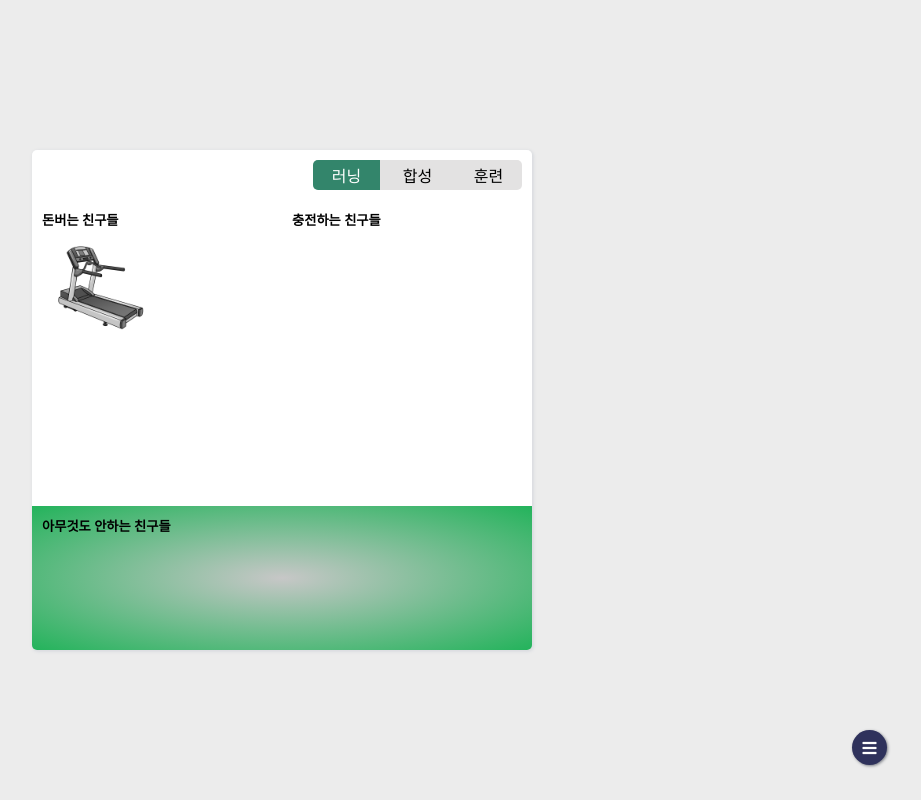
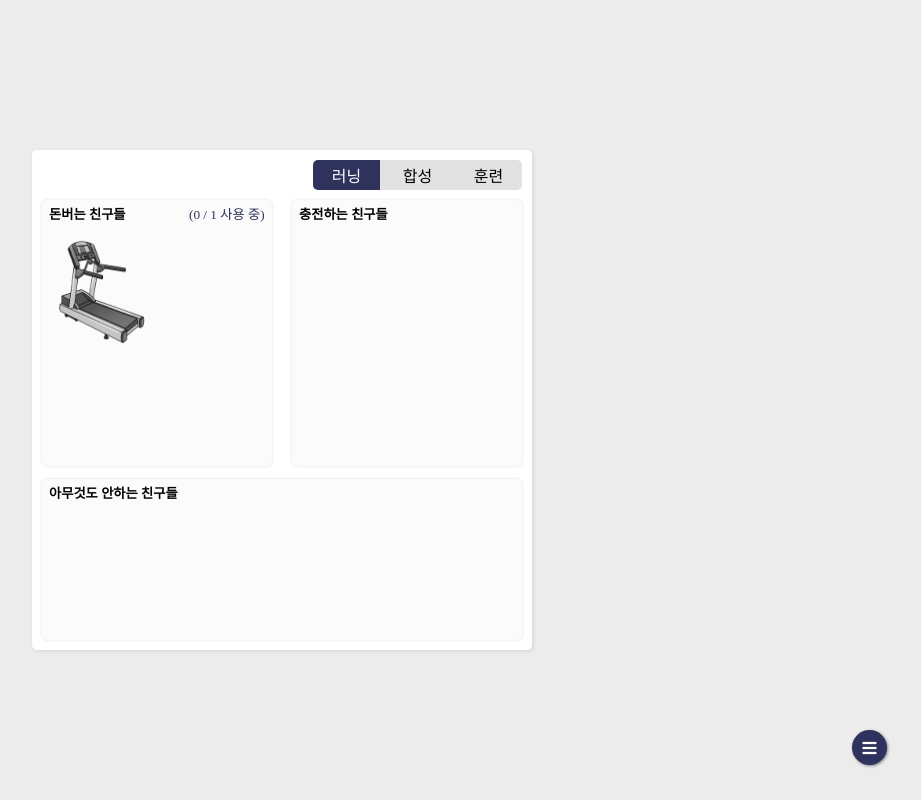
Before and after one commit to kyungeun-j/zzang_pika, a Flask app: page /pokemonRun in a window 1280 px wide. Shown: the whole page, without its empty margins (358-1279 px from the left). Run offline with Flask 2, Linux system fonts and the light colour scheme; the visitor is signed in with stand-in values (Sample User, id 1); some libraries are stand-ins or nearby versions.

Commit message:
update css on page pokemonRun

```diff
--- a/static/base.css
+++ b/static/base.css
@@ -102,8 +102,6 @@ body {
     text-decoration: none;
 }
 
-
-
 #result_container {
     position: absolute;
     width: inherit;
--- a/static/pokemonRun.css
+++ b/static/pokemonRun.css
@@ -5,37 +5,63 @@
 
 .container {
     height: 100px;
-    padding: 10px;
+    margin: 10px 10px 0 10px;
+    padding: 4px 2px;
+    background: #fbfbfb;
+    box-shadow: 0px 0px 3px 0px #dadce0;
+    border-radius: 5px;
 }
-.container h1 {
-    text-align: center;
-    margin-top: -5px;
-    margin-bottom: 5px;
+
+.container h5 {
+    padding: 0 5px;
 }
 
 .resting {
     float: right;
 }
+
 .working, .resting {
     display: inline-block;
-    width: 50%;
-    height: 306px;
+    width: 230px;
+    height: 266px;
     box-sizing: border-box;
     margin-top: 50px;
+    margin-bottom: 3px;
 }
+
 .working .pokeContainer, .resting .pokeContainer {
     flex-wrap: wrap;
-    height: 270px;
+    height: 241px;
+}
+
+.working img {
+    margin-top: -20px;
+    margin-bottom: -20px;
+}
+
+.resting img, .default img {
+    width: 85px;
+    height: 85px;
+    margin-top: -5px;
+}
+
+.container span {
+    position: absolute;
+    top: 53px;
+    left: 153px;
+    border-radius: 5px;
+    padding: 1px 4px;
+    color: #2f325c;
+    font-weight: 500;
 }
 
 .default {
-    /* default container */
-    background: radial-gradient(#c7c7c7, #23b35b);
-    height: 124px;
+    height: 153px;
+    margin: 10px;
 }
 
 .default .pokeContainer {
-    height: 117px;
+    height: 138px;
 }
 .pokeContainer {
     display: flex;
@@ -46,18 +72,15 @@
 
 .pokemonCard, .rm img {
     width: 98px;
-    height: 100px;
+    height: 123px;
     text-align: center;
-    margin: 8.5px;
+    margin: 7.5px;
 }
 
-.pokemonCard img {
-    margin-top: -20px;
-    margin-bottom: -20px;
-}
 .pokemonCard p.name {
     font-weight: bold;
 }
+
 .pokemonCard p.percent {
     font-size: 6pt;
 }
@@ -74,12 +97,15 @@
 
 .emptyBlockForUsingImg {
     width: 98px;    /* pokemonCard width와 같은 사이즈*/
-    height: 98px;
+    height: 85px;
     margin-bottom: -20px;
+    margin: 0px;
 }
+
 .using {
+    height: 123px;
     position: relative;
-    background: url('../static/icons/RM.png') no-repeat center top / 100px;
+    background: url('../static/icons/RM.png') no-repeat center 3px / 100px;
 }
 
 .usingImg {
--- a/static/pokemonRun.js
+++ b/static/pokemonRun.js
@@ -62,6 +62,16 @@ const updateHpBar = (container, startHp, maxHp, before) => {
 
     return ({'percentInnerDiv': hpPercent + hpRecoveryPercent * 100 + '%', 'wor_res_percentLabelDiv': hpLabel + ' / ' + maxHp});
 }
+
+function RMUsingInfo(rmCount) {
+
+    const amount = myRMJSON['amount'];
+    const using = amount - rmCount;
+
+    getClass('working')[0].children[0].innerHTML = '돈버는 친구들 <span> (' + using + ' / ' + amount + ' 사용 중) </span>'
+}
+
+RMUsingInfo(rmCount)
 
 // pokemonEle create
 function pokeCreate(myPokemonJSON, container) {
@@ -236,6 +246,7 @@ function dragSE(dragEles) {
 
             // create function 실행
             RMCreate(myPokemonJSON, rmCount);
+            RMUsingInfo(rmCount);
         }
     });
 });
--- a/static/pokemonRunMenu.css
+++ b/static/pokemonRunMenu.css
@@ -19,7 +19,7 @@
 
 /* 선택된 페이지일 경우 */
 .selected {
-    background: #33856b;
+    background: #2f325c;
 }
 .selected a {
     color: white;
```
